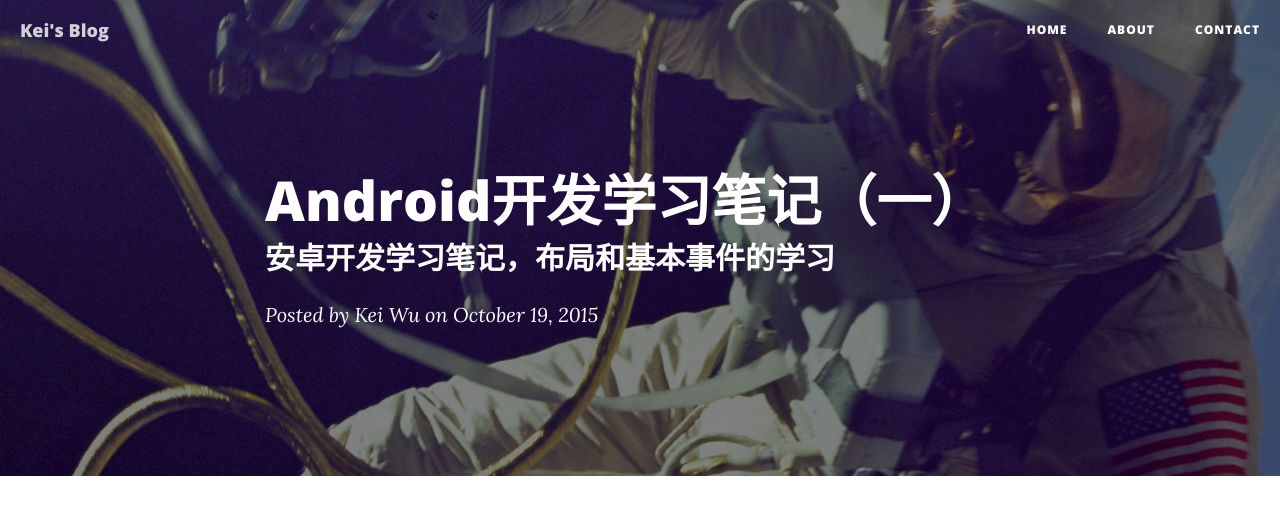
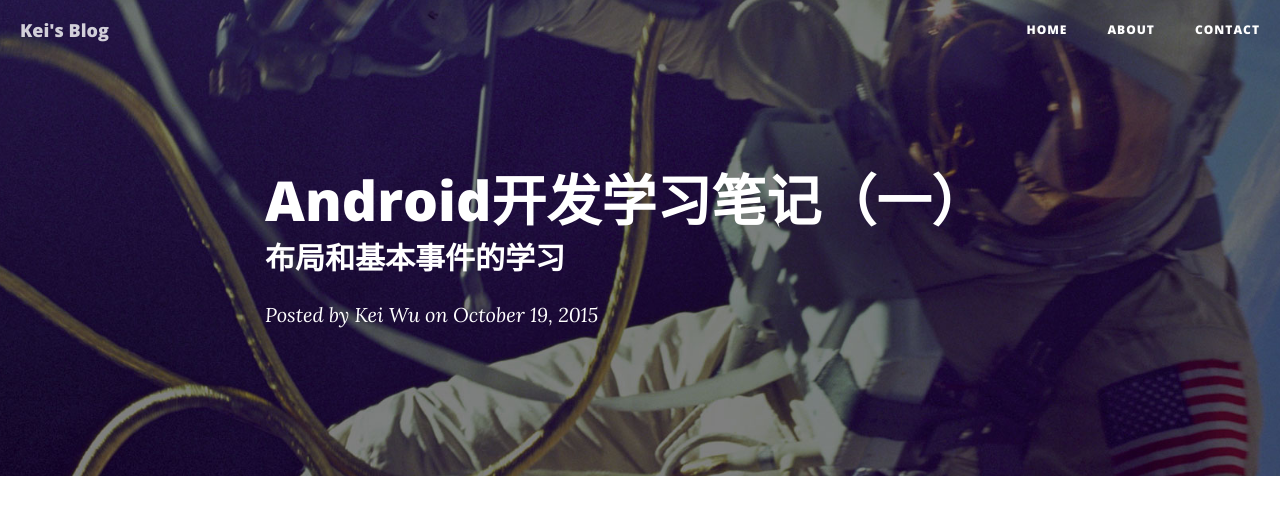
Before and after one commit to scauwjh/blog, a Jekyll site: the page built from _posts/2015-10-19-Android develop（一）.markdown, in a window 1280 px wide. Shown: the top 506 px of the page. Built offline with Jekyll 4.4.1, drawn with Linux system fonts in a browser that asks for light colours; nearby versions of some CDN libraries; some of the changed text lies outside the part shown; grey boxes are pictures that could not be loaded.

Commit message:
Update 2015-10-19-Android develop（一）.markdown

```diff
--- a/_posts/2015-10-19-Android develop（一）.markdown
+++ b/_posts/2015-10-19-Android develop（一）.markdown
@@ -1,7 +1,7 @@
 ---
 layout:     post
 title:      "Android开发学习笔记（一）"
-subtitle:   "安卓开发学习笔记，布局和基本事件的学习"
+subtitle:   "布局和基本事件的学习"
 date:       2015-10-19 01:08:00
 author:     "Kei Wu"
 header-img: "img/post-bg-06.jpg"
```
Also changed, not shown: other parts of _posts/2015-10-19-Android develop（一）.markdown (+2 -0 lines).
